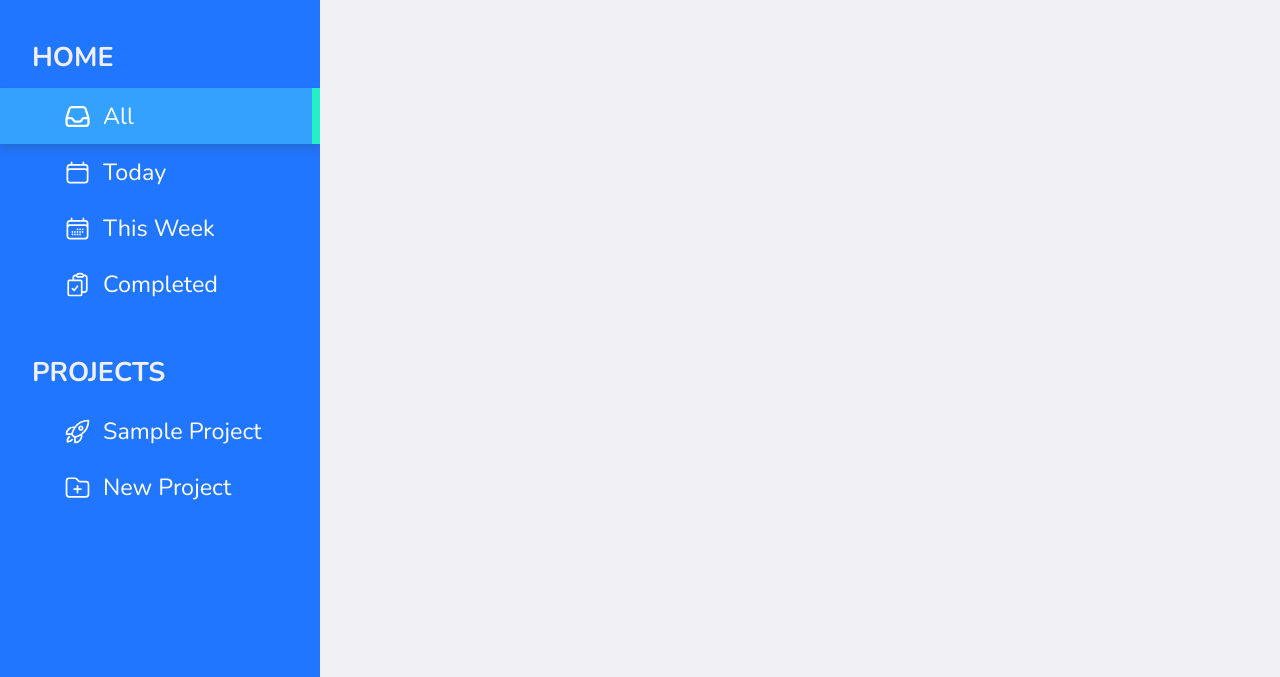
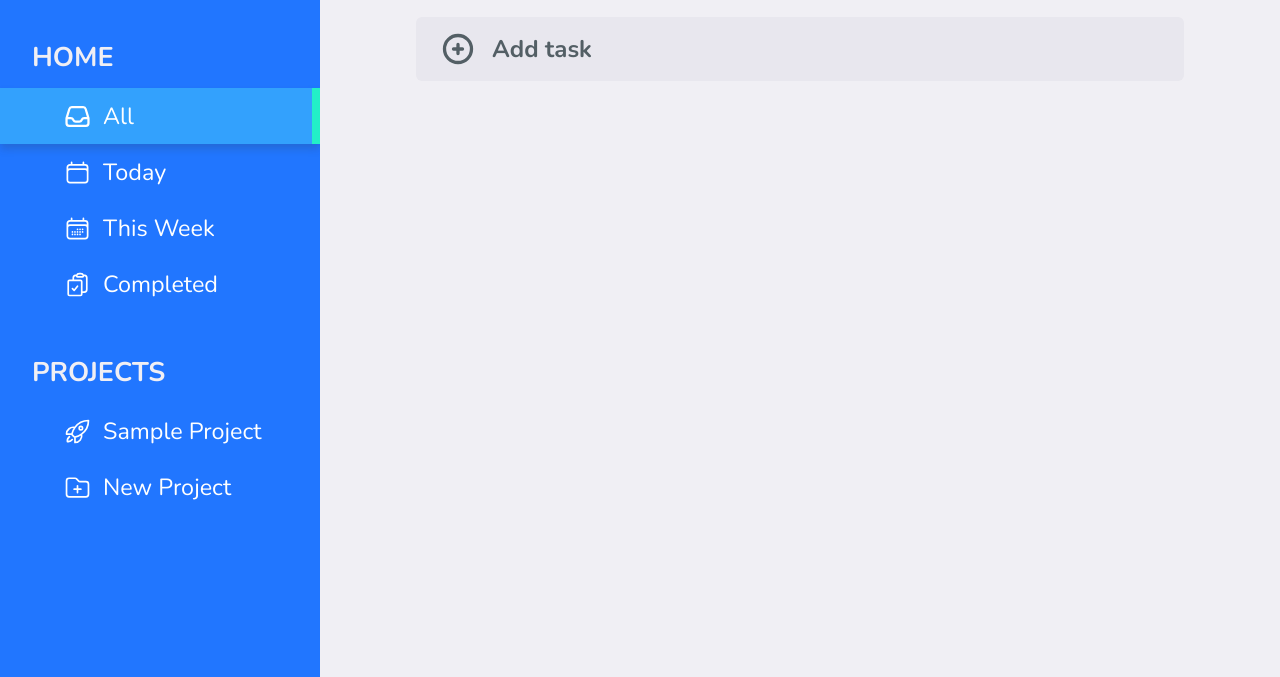
Before and after one commit to m1dn1ghtblue/TodoList, a website built with webpack: page dist/index.html in a window 1280 px wide. Shown: the part 123-800 px from the top of the page. Built offline with nearby package versions, Linux system fonts and the light colour scheme.

Commit message:
add new task button

```diff
--- a/src/styles/_colors.scss
+++ b/src/styles/_colors.scss
@@ -4,3 +4,7 @@ $primary-light: #33A1FD;
 $accent-red: #DB5461;
 $accent-green: #23F0C7;
 $black: #31393C;
+
+$secondary-light: #E8E7EE;
+$secondary-black: #535F65;
+$secondary-darker: #DDDBE6;
--- a/src/styles/_content.scss
+++ b/src/styles/_content.scss
@@ -25,12 +25,35 @@
 		flex-direction: column;
 		gap: 16px;
 
-		.todo-item {
+		.add-item-btn, .todo-item {
 			display: flex;
-			gap: 16px;
+			align-items: center;
 			width: 100%;
+			height: 64px;
 			padding: 16px 24px;
 			border-radius: 6px;
+			gap: 16px;
+		}
+
+		.add-item-btn {
+			background-color: $secondary-light;
+			color: $secondary-black;
+			border: none;
+			svg {
+				width: 36px;
+			}
+			cursor: pointer;
+			font-size: 24px;
+			transition-duration: 0.2s;
+
+			&:hover {
+				color: $black;
+				background-color: $secondary-darker;
+			}
+		}
+
+
+		.todo-item {
 			background-color: white;
 
 			&[priority='0'] {
@@ -44,8 +67,6 @@
 			&[priority='2'] {
 				border-left: 16px solid $accent-red;
 			}
-
-
 		}
 	}
 }
--- a/src/tabFactory.js
+++ b/src/tabFactory.js
@@ -12,9 +12,18 @@ export default function tabFactory(tabName, todoList = []) {
 	header.appendChild(divider);
 	content.appendChild(header);
 
+	// todo list
+
 	const list = document.createElement('div');
 	list.classList.add('todo-list');
 	content.appendChild(list);
+
+	const addItem = document.createElement('button');
+	addItem.classList.add('add-item-btn');
+	const addIcon = document.createElement('svg');
+	addItem.innerHTML =
+		'<svg xmlns="http://www.w3.org/2000/svg" fill="none" viewBox="0 0 24 24" stroke-width="2.2" stroke="currentColor"> <path stroke-linecap="round" stroke-linejoin="round" d="M12 9v6m3-3H9m12 0a9 9 0 11-18 0 9 9 0 0118 0z" /> </svg><h4>Add task</h4>';
+	list.appendChild(addItem);
 
 	for (let todo of todoList) {
 		list.appendChild(todoItemFactory(todo));
```
Also changed, not shown: dist/bundle.js, src/styles/_sidebar.scss (line endings or trailing spaces).
